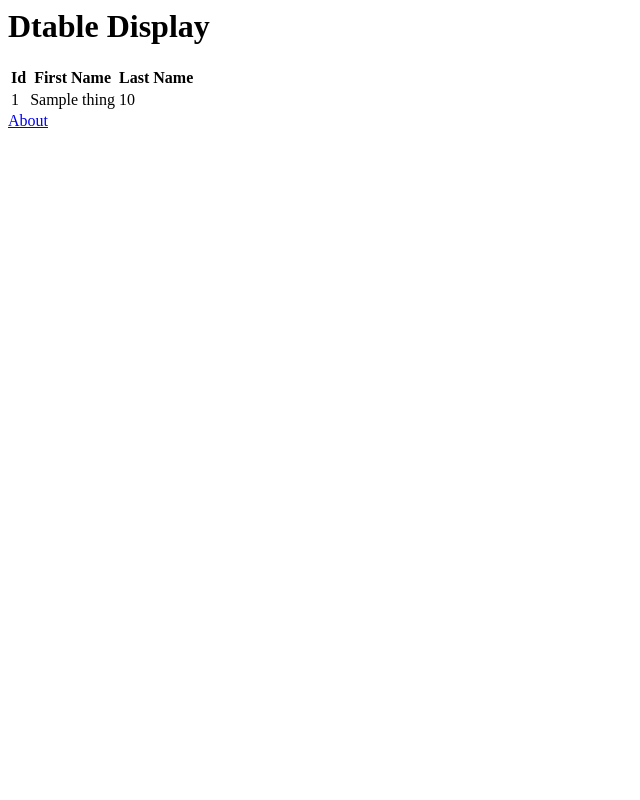
After one commit to ilya0/Dtable, a Django app: template djangobuilder/mysite/savedata/templates/savedata/show.html in a window 1280 px wide. The commit adds this page. Shown: the whole page, without its empty margins (0-640 px from the left). Run offline with Django 3.2, Linux system fonts and the light colour scheme; the template is opened without the code that fills it: most values are stand-ins (such as "Sample title", 1, 10 or a date in 2020).

Commit message:
add show table route, add show view, add show view method - not working

```diff
--- /dev/null
+++ b/djangobuilder/mysite/savedata/templates/savedata/show.html
@@ -0,0 +1,25 @@
+<!-- This is where the data from the database is goign to populate -->
+<html>
+    <head>
+        <title>This is the table </title>
+    </head>
+
+    <body>
+        <h1>Dtable Display</h1>
+<table>
+    <tr>
+      <th>Id</th>
+        <th>First Name</th>
+        <th>Last Name</th>
+    </tr>
+    {% for thing in listofthings %}
+    <tr>
+      <td>{{ thing.id }}</td>
+        <td>{{ thing.name }}</td>
+        <td>{{ thing.age }}</td>
+    </tr>
+    {% endfor %}
+</table>
+        <a href="/submitformroute">About</a>
+    </body>
+</html>
--- a/djangobuilder/mysite/savedata/templates/savedata/thanks.html
+++ b/djangobuilder/mysite/savedata/templates/savedata/thanks.html
@@ -5,6 +5,6 @@ so yea thanks man
 
 
 
-<form action="/submitform/">
+<form action="/submitformroute/">
     <input type="submit" value="Go back submit page">
 </form>
```
Also changed, not shown: djangobuilder/mysite/savedata/templates/savedata/submitform.html (+3 -24 lines).
